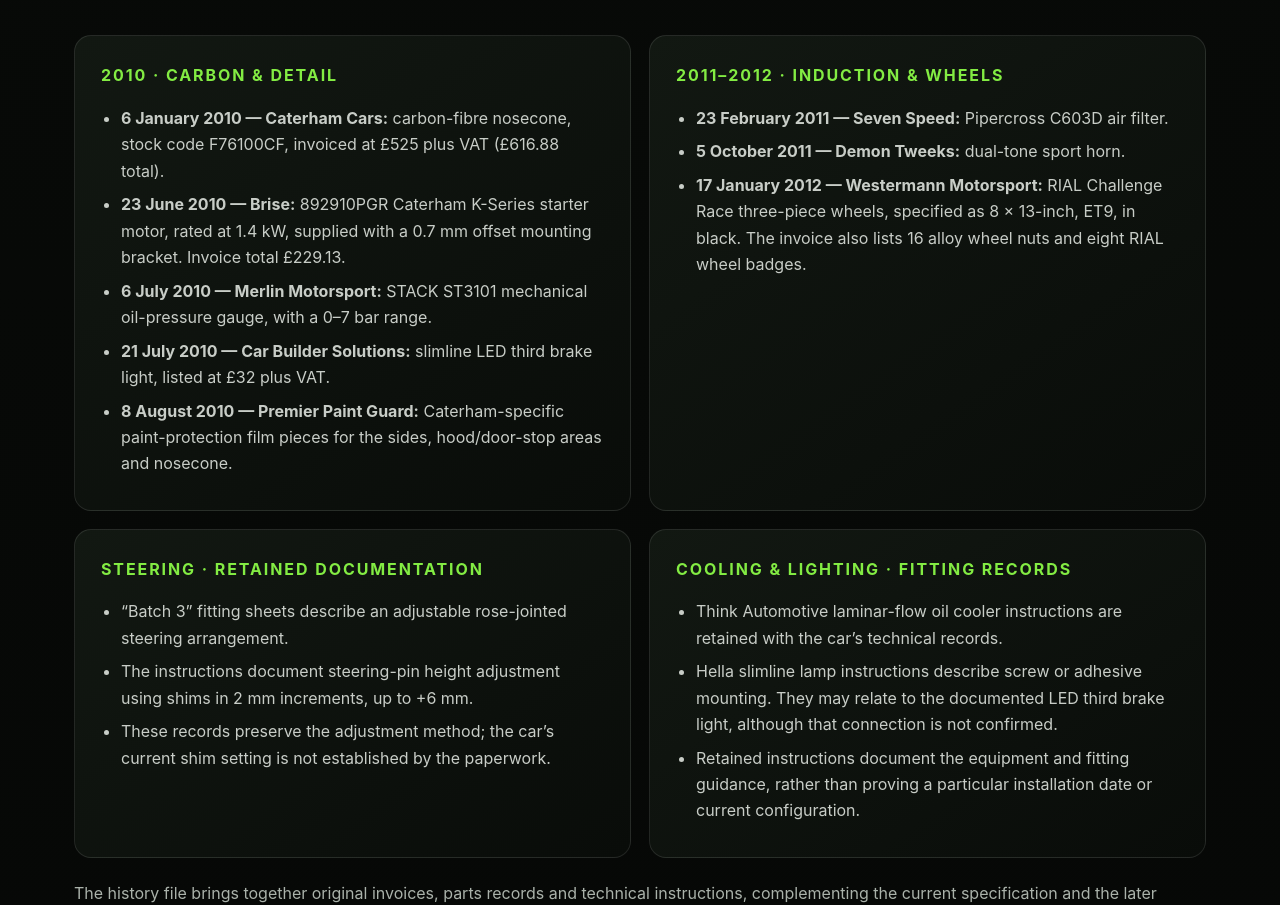
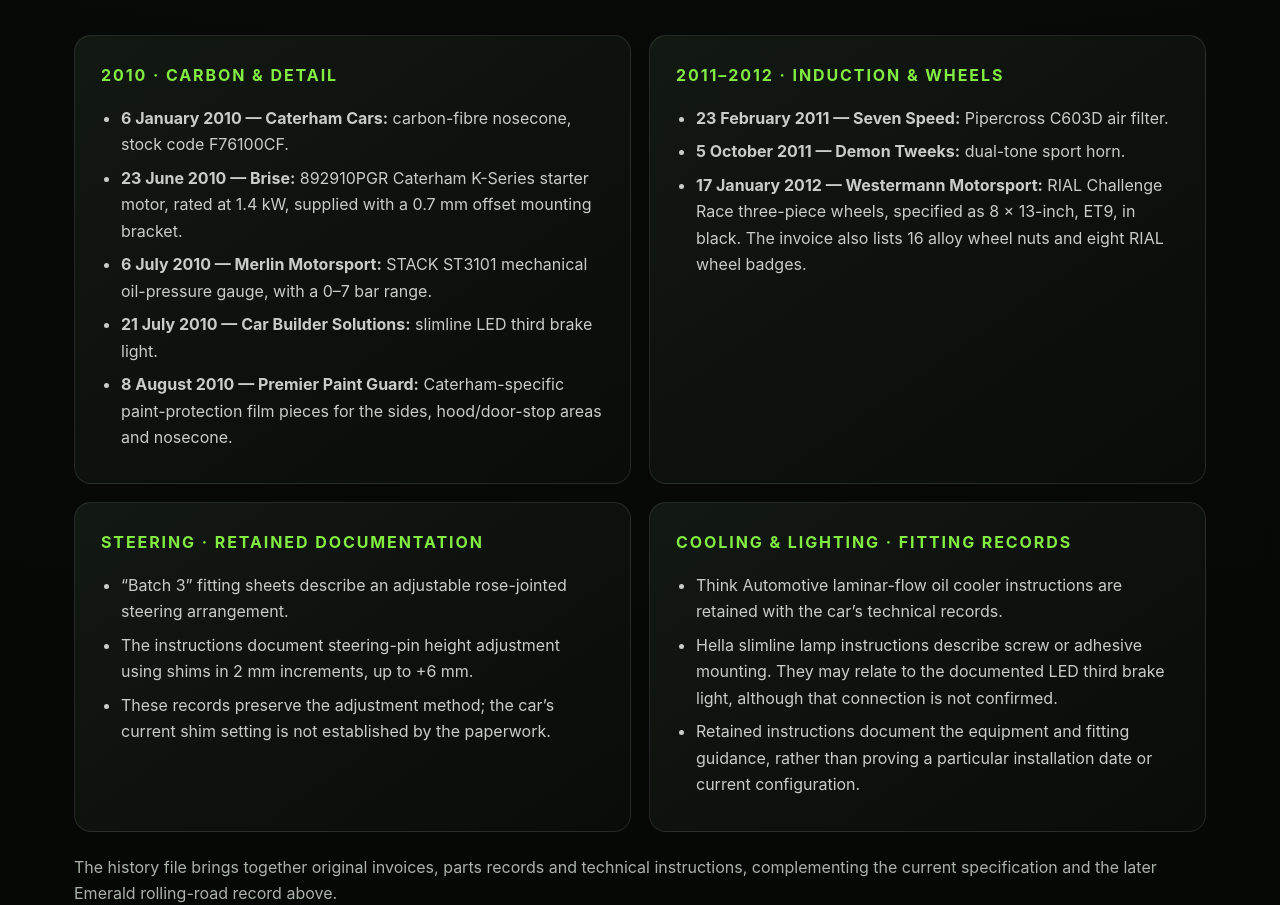
Before and after one commit to andyhorridge/caterhamsuperlight, a plain HTML site: page index.html in a window 1280 px wide. Shown: the part 3559-4464 px from the top of the page. Drawn offline with Linux system fonts and the light colour scheme; no server answers.

Commit message:
Remove costs from Caterham history
Removed pricing details from historical records.

```diff
--- a/index.html
+++ b/index.html
@@ -61,10 +61,10 @@
 
   <section id="history" aria-labelledby="history-title"><div class="section-head"><div class="section-label">History · 2010–2012</div><h2 id="history-title">Documented development.</h2><p>Period invoices, parts records and retained fitting instructions trace the detail behind C7 DFH’s development. The dates below record purchases and orders; they do not establish installation dates or confirm that every item remains fitted today.</p></div><div class="spec-grid">
     <article class="spec-card"><h3>2010 · CARBON &amp; DETAIL</h3><ul>
-      <li><strong><time datetime="2010-01-06">6 January 2010</time> — Caterham Cars:</strong> carbon-fibre nosecone, stock code F76100CF, invoiced at £525 plus VAT (£616.88 total).</li>
-      <li><strong><time datetime="2010-06-23">23 June 2010</time> — Brise:</strong> 892910PGR Caterham K-Series starter motor, rated at 1.4 kW, supplied with a 0.7 mm offset mounting bracket. Invoice total £229.13.</li>
+      <li><strong><time datetime="2010-01-06">6 January 2010</time> — Caterham Cars:</strong> carbon-fibre nosecone, stock code F76100CF.</li>
+      <li><strong><time datetime="2010-06-23">23 June 2010</time> — Brise:</strong> 892910PGR Caterham K-Series starter motor, rated at 1.4 kW, supplied with a 0.7 mm offset mounting bracket.</li>
       <li><strong><time datetime="2010-07-06">6 July 2010</time> — Merlin Motorsport:</strong> STACK ST3101 mechanical oil-pressure gauge, with a 0–7 bar range.</li>
-      <li><strong><time datetime="2010-07-21">21 July 2010</time> — Car Builder Solutions:</strong> slimline LED third brake light, listed at £32 plus VAT.</li>
+      <li><strong><time datetime="2010-07-21">21 July 2010</time> — Car Builder Solutions:</strong> slimline LED third brake light.</li>
       <li><strong><time datetime="2010-08-08">8 August 2010</time> — Premier Paint Guard:</strong> Caterham-specific paint-protection film pieces for the sides, hood/door-stop areas and nosecone.</li>
     </ul></article>
     <article class="spec-card"><h3>2011–2012 · INDUCTION &amp; WHEELS</h3><ul>
```
